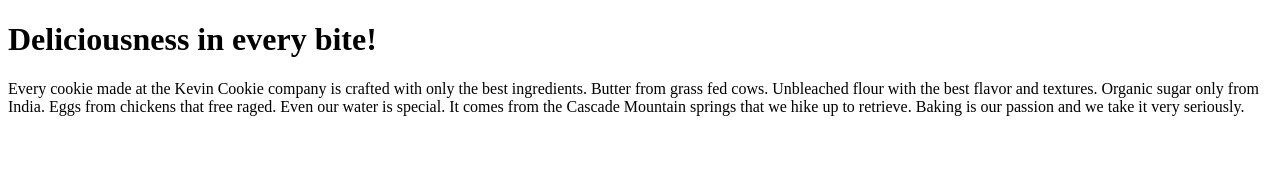
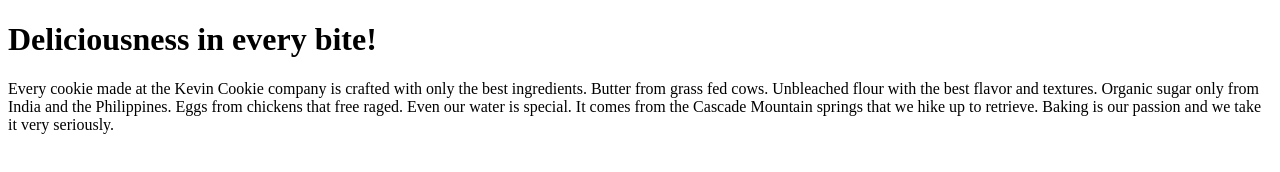
Before and after one commit to redstone-ca/test0506, a plain HTML site: page index.htm in a window 1280 px wide. Drawn offline with Linux system fonts and the light colour scheme.

Commit message:
Update index.htm

```diff
--- a/index.htm
+++ b/index.htm
@@ -3,7 +3,7 @@
 <body>
 
 <h1>Deliciousness in every bite!</h1>
-<p>Every cookie made at the Kevin Cookie company is crafted with only the best ingredients. Butter from grass fed cows. Unbleached flour with the best flavor and textures. Organic sugar only from India. Eggs from chickens that free raged. Even our water is special. It comes from the Cascade Mountain springs that we hike up to retrieve. Baking is our passion and we take it very seriously.</p>
+<p>Every cookie made at the Kevin Cookie company is crafted with only the best ingredients. Butter from grass fed cows. Unbleached flour with the best flavor and textures. Organic sugar only from India and the Philippines. Eggs from chickens that free raged. Even our water is special. It comes from the Cascade Mountain springs that we hike up to retrieve. Baking is our passion and we take it very seriously.</p>
 
 </body>
 </html>
```
